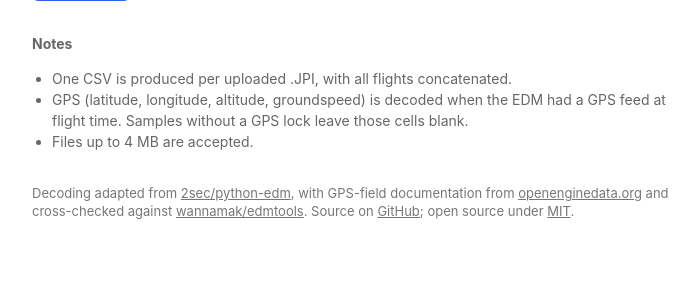
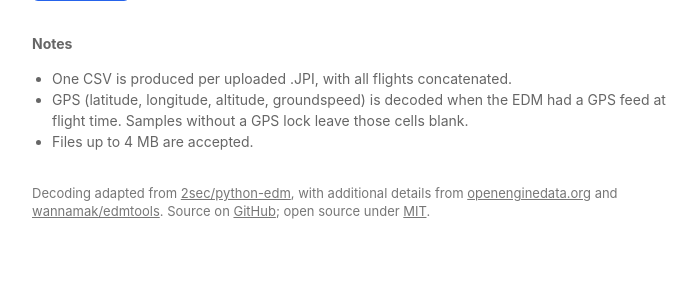
Before and after one commit to morgan336/jpiconverter, a Flask app: page / in a window 1280 px wide. Shown: the part 351-641 px from the top of the page, without its empty margins (288-987 px from the left). Run offline with Flask 3, Linux system fonts and the light colour scheme.

Commit message:
docs: trim public-facing notes; untrack Claude.md
- Stop tracking Claude.md (project memory file used by the AI assistant
  during development; stays on local disk but no longer in the repo).
- Drop OILT and multi-flight items from the README's limitations
  section. OILT is sensor-dependent (some aircraft don't wire it up),
  and FlySto accepts multi-flight CSVs — neither is a tool limitation.
- Drop the CS-520 / FlySto-confirmation paragraph.
- Web UI footer: simpler attribution wording.

Co-Authored-By: Claude Opus 4.7 <noreply@anthropic.com>

```diff
--- a/src/jpiconverter/web/templates/index.html
+++ b/src/jpiconverter/web/templates/index.html
@@ -75,9 +75,9 @@
   <p class="credits">
     Decoding adapted from
     <a href="https://github.com/2sec/python-edm">2sec/python-edm</a>,
-    with GPS-field documentation from
+    with additional details from
     <a href="https://openenginedata.org">openenginedata.org</a>
-    and cross-checked against
+    and
     <a href="https://github.com/wannamak/edmtools">wannamak/edmtools</a>.
     Source on
     <a href="https://github.com/morgan336/jpiconverter">GitHub</a>;
```
Also changed, not shown: README.md, 1 other file.
